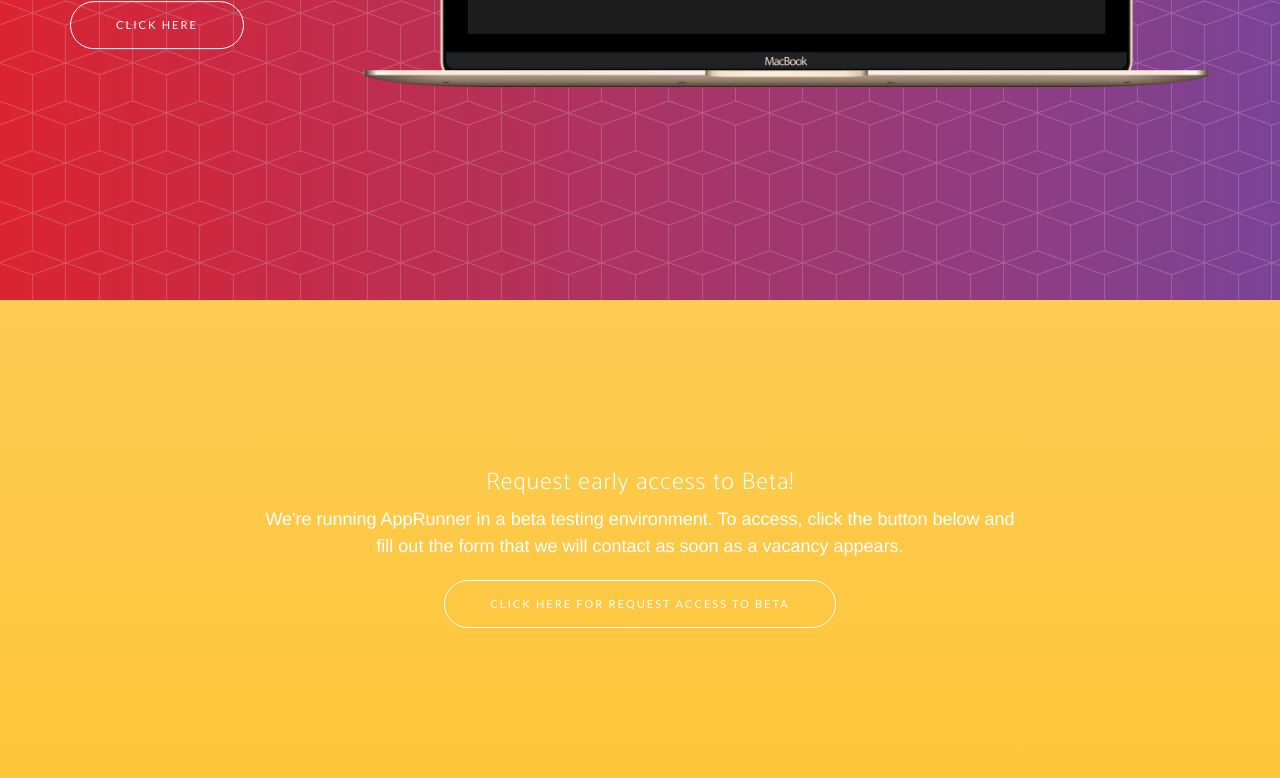
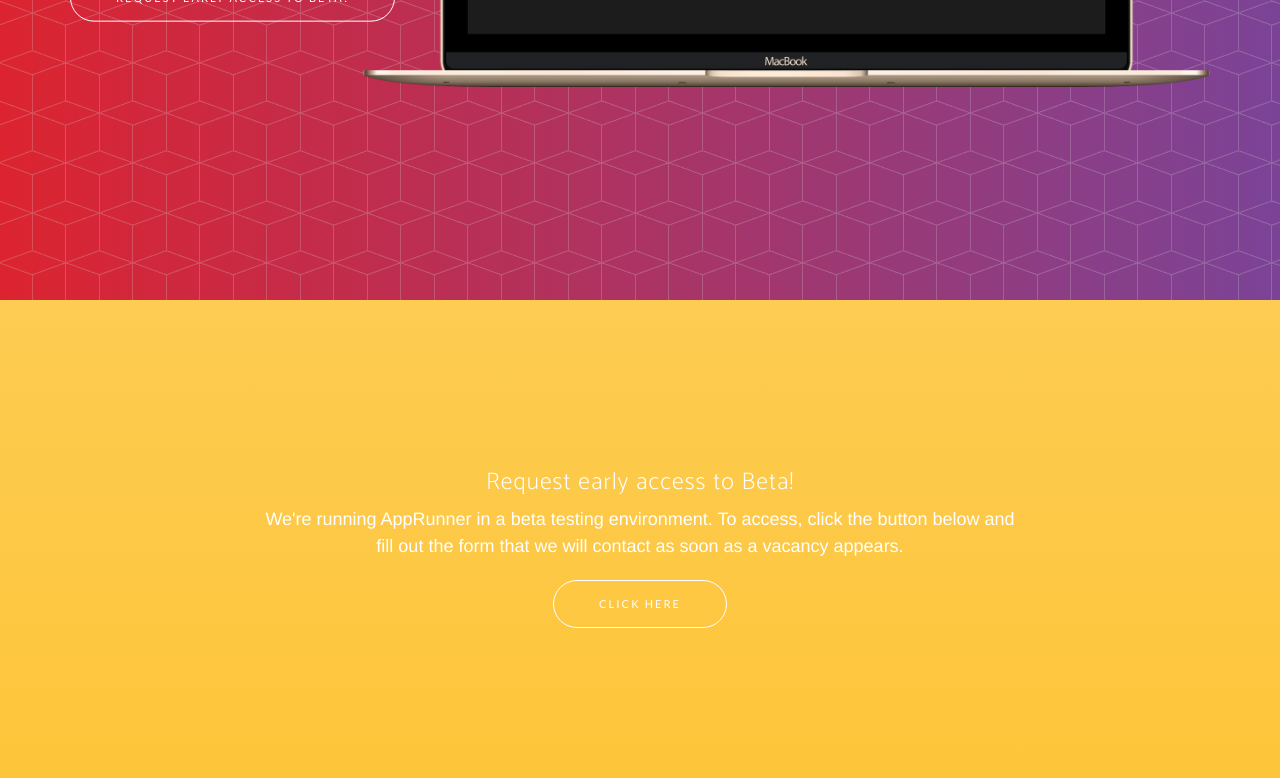
Before and after one commit to apprunner-cloud/apprunner-cloud.github.io, a website: page index.html in a window 1280 px wide. Shown: the part 500-1278 px from the top of the page. Drawn offline with nearby package versions, Linux system fonts and the light colour scheme; a web font is replaced by a local one.

Commit message:
Fixing button text

```diff
--- a/index.html
+++ b/index.html
@@ -60,7 +60,7 @@
                     <div class="header-content">
                         <div class="header-content-inner">
                             <h1>Deploy your apps made easy, for real!</h1>
-                            <a href="#download" class="btn btn-outline btn-xl page-scroll">CLICK HERE</a>
+                            <a href="#download" class="btn btn-outline btn-xl page-scroll">Request early access to Beta!</a>
                         </div>
                     </div>
                 </div>
@@ -93,7 +93,7 @@
                     <h3 class="section-heading">Request early access to Beta!</h3>
                     <p>We're running AppRunner in a beta testing environment. To access, click the button below and fill out the form that we will contact as soon as a vacancy appears.</p>
                     <div class="badges">
-                        <a target="_new" href="https://docs.google.com/forms/d/e/1FAIpQLSd4wOgkvWSf0H77O6eNpMiTWcJ8dpSycRiEaQrn9WkAitRKYA/viewform" class="btn btn-outline btn-xl page-scroll"> Click Here for Request access to Beta</a>
+                        <a target="_new" href="https://docs.google.com/forms/d/e/1FAIpQLSd4wOgkvWSf0H77O6eNpMiTWcJ8dpSycRiEaQrn9WkAitRKYA/viewform" class="btn btn-outline btn-xl page-scroll">CLICK HERE</a>
                     </div>
                 </div>
             </div>
```
